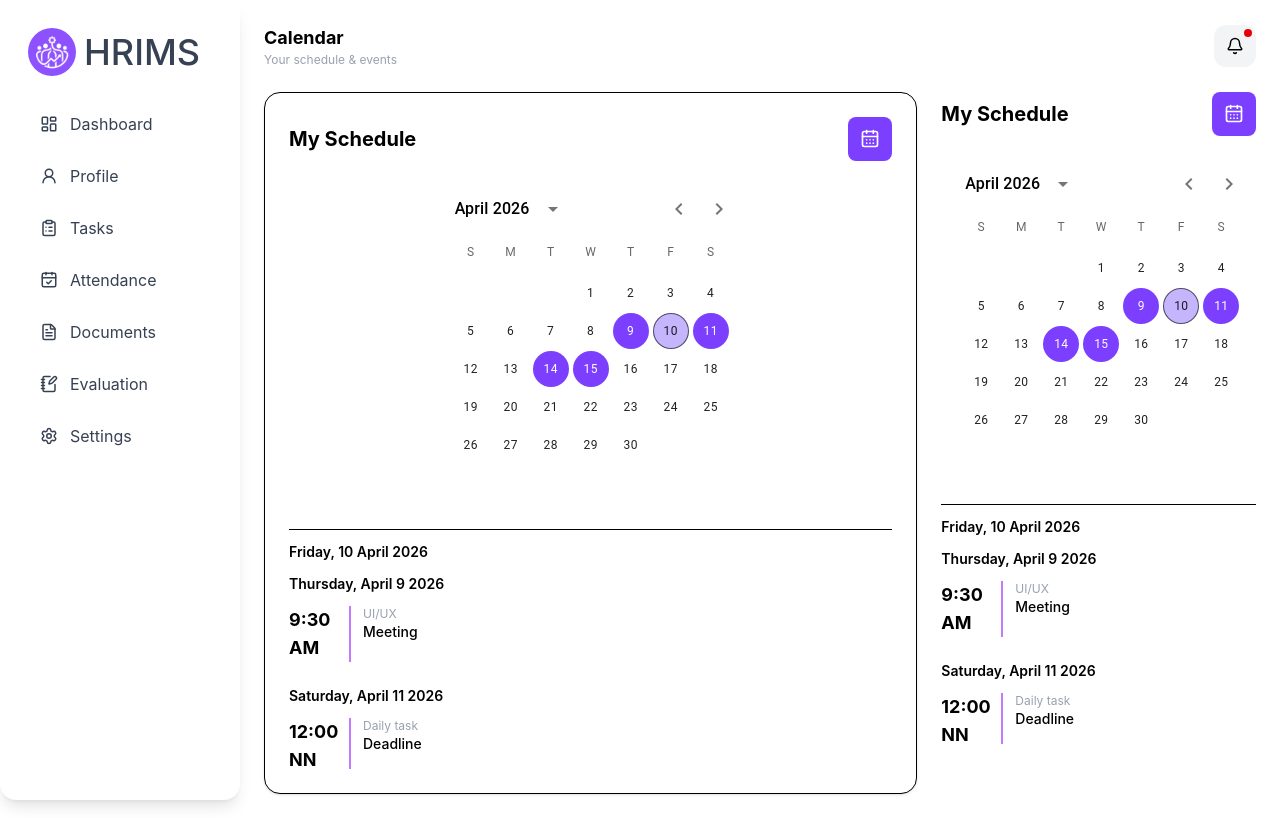
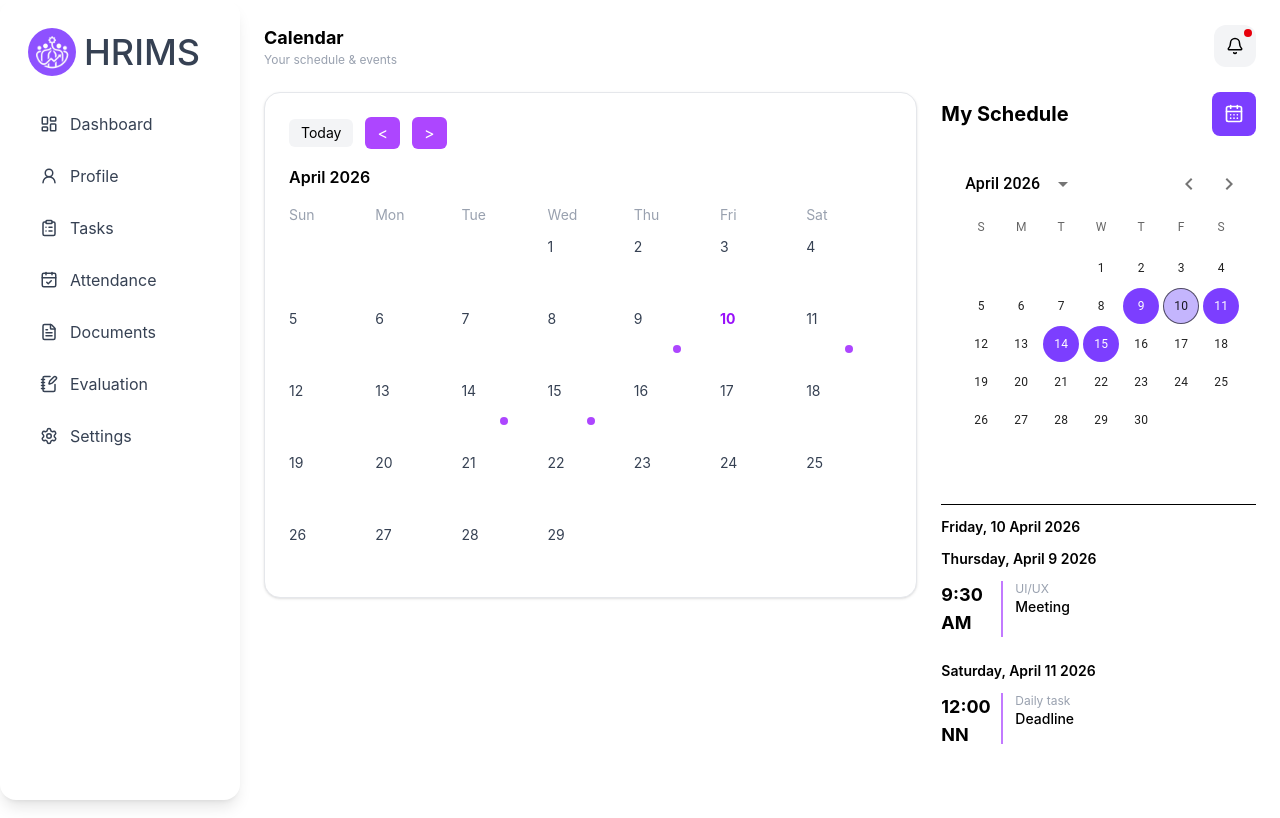
Before and after one commit to dev-St0ic/HR-Internship-Management-System, a React (Vite) app in the folder frontend-hrms/: page /intern/calendar in a window 1280 px wide. Built offline with nearby package versions, Linux system fonts and the light colour scheme.

Commit message:
Made the calendar page

```diff
--- /dev/null
+++ b/frontend-hrms/src/portals/interns/components/ui/BigCalendar.jsx
@@ -0,0 +1,101 @@
+import { useState } from "react";
+import dayjs from "dayjs";
+import { calendarEvents } from "../../../../common/config/mockCalendarData";
+
+export default function BigCalendar() {
+  const [currentMonth, setCurrentMonth] = useState(dayjs());
+
+  const startOfMonth = currentMonth.startOf("month");
+  const startDay = startOfMonth.day(); // This starts on Sunday
+  const daysInMonth = currentMonth.daysInMonth();
+
+  const today = dayjs().format("YYYY-MM-DD");
+
+  //This is for the calendar grid
+  const days = [];
+
+  //Space for the dates of the last month
+  for (let i = 0; i < startDay; i++) {
+    days.push(null);
+  }
+
+  //This is for the current month days
+  for (let i = 1; i < daysInMonth; i++) {
+    const date = currentMonth.date(i).format("YYYY-MM-DD");
+
+    const hasEvent = calendarEvents.some((e) => e.date === date);
+
+    days.push({
+      day: i,
+      fullDate: date,
+      hasEvent,
+      isToday: date === today,
+    });
+  }
+
+  return (
+    <div className="bg-white rounded-2xl p-6 border border-gray-200 shadow-sm">
+      {/*Controlls at the top */}
+      <div className="flex items-center gap-3 mb-4">
+        <button
+          onClick={() => setCurrentMonth(dayjs())}
+          className="bg-gray-100 px-3 py-1 rounded-md text-sm"
+        >
+          Today
+        </button>
+
+        <button
+          onClick={() => setCurrentMonth(currentMonth.subtract(1, "month"))}
+          className="bg-purple-500 text-white px-3 py-1 rounded-md"
+        >
+          {"<"}
+        </button>
+
+        <button
+          onClick={() => setCurrentMonth(currentMonth.add(1, "month"))}
+          className="bg-purple-500 text-white px-3 py-1 rounded-md"
+        >
+          {">"}
+        </button>
+      </div>
+
+      {/* This is the Month Title */}
+      <h2 className="font-lg font-semibold mb-4">
+        {currentMonth.format("MMMM YYYY")}
+      </h2>
+
+      {/* This is the header for the Days */}
+      <div className="grid grid-cols-7 text-sm text-gray-400 mb-3">
+        {["Sun", "Mon", "Tue", "Wed", "Thu", "Fri", "Sat"].map((d) => (
+          <div key={d}>{d}</div>
+        ))}
+      </div>
+
+      {/*This is the Calendar Grid */}
+      <div className="grid grid-cols-7 gap-y-6 text-sm">
+        {days.map((item, index) => {
+          if (!item) return <div key={index}></div>;
+
+          return (
+            <div key={index} className="h-12 relative">
+              {/*This is the date Number */}
+              <span
+                className={`
+                                text-sm
+                                ${item.isToday ? "font-bold text-purple-600" : "text-gray-700"}
+                                `}
+              >
+                {item.day}
+              </span>
+
+              {/* Event indicator */}
+              {item.hasEvent && (
+                <div className="absolute bottom-1 left-1/2 -translate-x-1/2 w-2 h-2 bg-purple-500 rounded-full"></div>
+              )}
+            </div>
+          );
+        })}
+      </div>
+    </div>
+  );
+}
--- a/frontend-hrms/src/portals/interns/pages/InternCalendarPage.jsx
+++ b/frontend-hrms/src/portals/interns/pages/InternCalendarPage.jsx
@@ -1,4 +1,5 @@
 import Header from "../../../common/components/layout/Header";
+import BigCalendar from "../components/ui/BigCalendar";
 import CalendarPanel from "../components/ui/CalendarPanel";
 
 export default function InternCalendarPage() {
@@ -7,8 +8,8 @@ export default function InternCalendarPage() {
       <Header title="Calendar" subtitle="Your schedule & events" />
       <div className="grid grid-cols-3 gap-6 mt-6">
         {/*Big Calendar*/}
-        <div className="col-span-2 bg-white rounded-2xl p-6 border shadow-sm">
-          <CalendarPanel full />
+        <div className="col-span-2">
+          <BigCalendar />
         </div>
 
         {/*Side Panel */}
```
Also changed, not shown: 1 other file (tests, documents, lock files or other folders).
